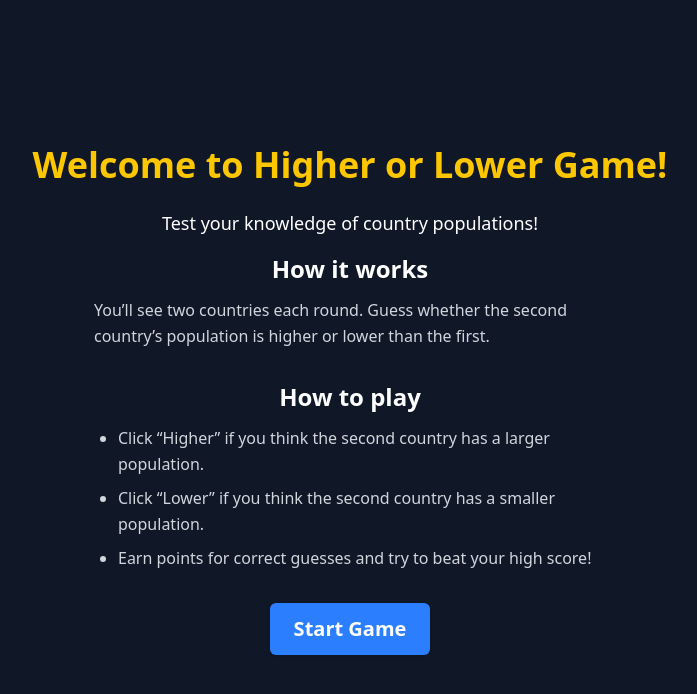
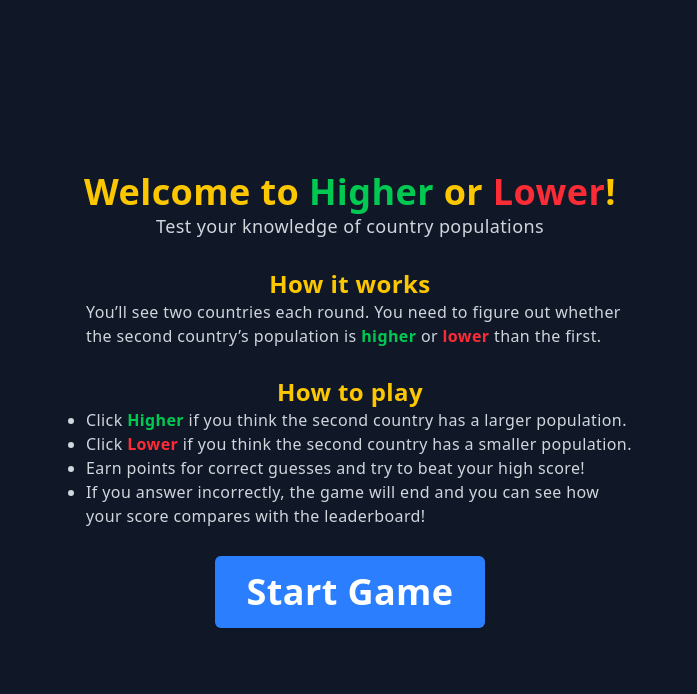
Before and after one commit to louisg1337/cs391-final-project, a React (Vite) app: page / in a window 1280 px wide. Shown: the top 694 px of the page, without its empty margins (290-987 px from the left). Built offline with nearby package versions, Linux system fonts and the light colour scheme; no server answers.

Commit message:
added finishing touches

```diff
--- a/src/App.tsx
+++ b/src/App.tsx
@@ -1,26 +1,10 @@
 // Edward Marecos and Rahil Shah
 
-import HigherLowerGame from './components/HigherLowerGame/HigherLowerGame';
 import './index.css';
-import { CountryList } from './components/Country/CountryList';
-import { useState } from 'react';
 import StartScreen from './components/Screens/StartScreen';
 
-const countries = await CountryList();
-//console.log("Countries fetched:", countries);
-
 export default function App() {
-    const [gameState, setGameState] = useState<0 | 1>(0);
-
-    const handleGameStart = () => {
-        console.log("Game started");
-        setGameState(1);
-    };
-
     return (
-        <>
-            {gameState === 0 && <StartScreen onStart={handleGameStart} />}
-            {gameState === 1 && <HigherLowerGame countriesInput={countries} />}
-        </>
+        <StartScreen/> // Rahil Shah - when you first get to the page show the start screen so users can see instructions and start the game
     );
 }
--- a/src/components/Card/Card.tsx
+++ b/src/components/Card/Card.tsx
@@ -17,7 +17,7 @@ export default function Card(
         // Card container styling (using Tailwind)
         <div
             className="relative flex h-full flex-col items-center justify-center rounded-lg border border-gray-700 bg-gray-800 bg-cover bg-center p-6 text-center shadow-lg" // Added rounded corners, border, bg
-            // Use albumUrl from the track prop for the background image
+            // Use flag from the country prop for the background image
             // the rgb styling is to make a semitransparent layer over the song image - looks cleaner
             style={{ backgroundImage: `linear-gradient(rgba(0,0,0,0.7), rgba(0,0,0,0.7)), url(${country.flag})` }}
         >
--- a/src/components/Country/CountryList.tsx
+++ b/src/components/Country/CountryList.tsx
@@ -11,17 +11,17 @@ export async function CountryList(): Promise<Country[]> { // main function to fe
 
         const countriesList: Country[] = data // now we map the data we got from the API to our country type
             .filter((country: any) => country.flags?.png && country.population) // get rid of any countries that don't have a flag or population
-            .map((country: any) => ({ // map the data to our country type
+            .map((country: any) => ({ // get name, population, and flag for every country
                 name: {
                     common: country.name.common,
                 },
                 population: country.population,
                 flag: country.flags.png,
             }));
-        //console.log("Fetched countries:", countriesList);
+        //console.log("Fetched countries:", countriesList); // for testing
         return countriesList; // return it if no errors
     } catch (error) {
-        console.error("Error fetching countries:", error);
+        //console.error("Error fetching countries:", error);
         return []; // otherwise return an empty array
     }
 }
--- a/src/components/Screens/StartScreen.tsx
+++ b/src/components/Screens/StartScreen.tsx
@@ -1,31 +1,60 @@
 // Rahil Shah
 // this the UI component for the start screen of the game
 
-export default function StartScreen({ onStart }: { onStart: () => void }) {
+import { useState } from "react";
+import { CountryList } from "../Country/CountryList";
+import HigherLowerGame from "../HigherLowerGame/HigherLowerGame";
+
+const countries = await CountryList(); // fetch the list of countries
+
+export default function StartScreen() {
+    const [gameState, setGameState] = useState<0 | 1>(0); // use this to maintain the state of the game
+    // 0 = start screen, 1 = game screen
+
+    const handleGameStart = () => {
+        //console.log("Game started");
+        setGameState(1); // player started game so set state 1
+    };
+
+    if (gameState === 1) { // if game state is 1, show the game screen
+        return (
+            <HigherLowerGame countriesInput={countries}/> // load the game screen and pass in the countries list
+        );
+    }
+
+    // otherwise show the start screen with the instructions and start button
     return (
-        <div className="start-screen flex flex-col items-center justify-center min-h-screen bg-gray-900 text-white p-6 space-y-8">
-            <h1 className="text-4xl font-bold mb-6 text-yellow-400">Welcome to Higher or Lower Game!</h1>
-            <p className="text-lg mb-4 text-center max-w-md"> Test your knowledge of country populations!</p>
+        // div holding the start screen
+        <div className="flex flex-col items-center justify-center min-h-screen bg-gray-900 p-6 gap-7 tracking-wide">
+            { /* Game title and subtitle*/}
+            <div className="text-center max-w-xl">
+                <h1 className="text-4xl font-bold text-yellow-400 "> Welcome to <strong className="text-green-500">Higher </strong> or <strong className="text-red-500">Lower</strong>!</h1>
+                <p className="text-lg text-gray-300"> Test your knowledge of country populations </p>
+            </div>
 
-            <div className="w-full max-w-lg space-y-3">
-                <h2 className="text-2xl font-semibold text-center">How it works</h2>
-                <p className="text-gray-300 leading-relaxed">
-                You’ll see two countries each round. Guess whether the second country’s population is higher or lower than the first.
+            { /* Game explanation */}
+            <div className="max-w-xl">
+                <h2 className="text-2xl font-semibold text-center text-yellow-400">How it works</h2>
+                <p className="text-gray-300 pl-6">
+                You’ll see two countries each round. You need to figure out whether the second country’s population is <strong className="text-green-500">higher</strong> or <strong className="text-red-500">lower</strong> than the first.
                 </p>
             </div>
 
-            <div className="w-full max-w-lg space-y-3">
-                <h2 className="text-2xl font-semibold text-center">How to play</h2>
-                <ul className="list-disc list-outside pl-6 text-gray-300 space-y-2 leading-relaxed">
-                <li>Click “Higher” if you think the second country has a larger population.</li>
-                <li>Click “Lower” if you think the second country has a smaller population.</li>
+            { /* Tutorial */}
+            <div className="max-w-xl">
+                <h2 className="text-2xl font-semibold text-center text-yellow-400">How to play</h2>
+                <ul className="list-disc list-outside pl-6 text-gray-300">
+                <li>Click <strong className="text-green-500">Higher </strong>if you think the second country has a larger population.</li>
+                <li>Click <strong className="text-red-500">Lower </strong> if you think the second country has a smaller population.</li>
                 <li>Earn points for correct guesses and try to beat your high score!</li>
+                <li>If you answer incorrectly, the game will end and you can see how your score compares with the leaderboard!</li>
                 </ul>
             </div>
 
+            { /* Start button */}
             <button
-                onClick={onStart}
-                className="rounded-md bg-blue-500 px-6 py-3 text-xl font-semibold text-white shadow transition hover:bg-blue-600 focus:outline-none focus:ring-2 focus:ring-blue-400 focus:ring-opacity-75">
+                onClick={handleGameStart}
+                className="rounded-md bg-blue-500 px-8 py-4 text-4xl font-bold text-white shadow hover:cursor-pointer">
                 Start Game
             </button>
         </div>
```
Also changed, not shown: 1 other file (tests, documents, lock files or other folders).
